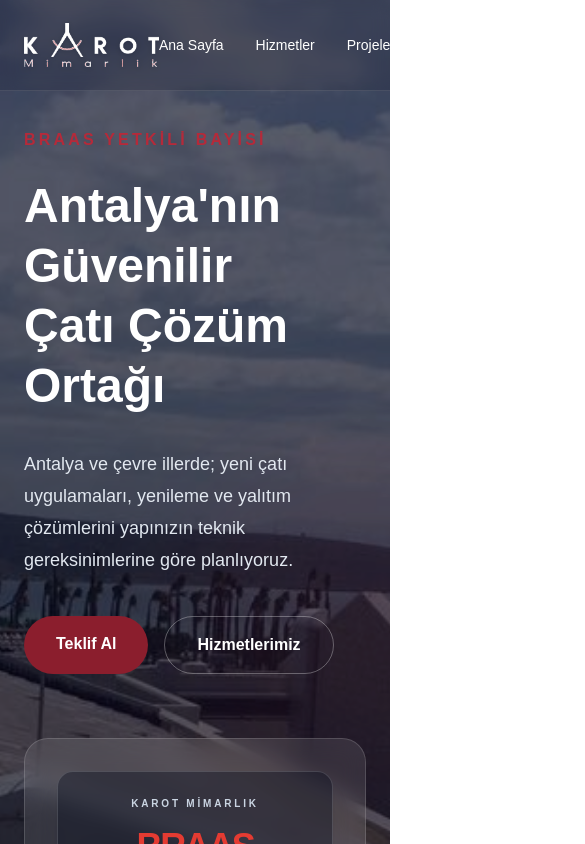
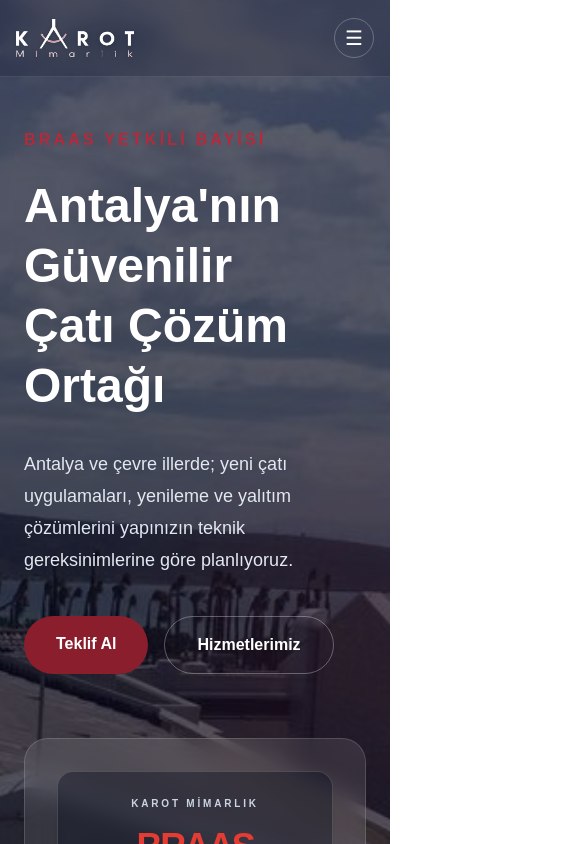
Before and after one commit to ataberko7/karotmimarlik, a Next.js app: page / in a window 390 px wide. Shown: the top 844 px of the page, 585 px wide, since content can reach past the window. Built offline with nearby package versions, Linux system fonts and the light colour scheme.

Commit message:
Improve responsive mobile navigation

```diff
--- a/components/LanguageToggle.tsx
+++ b/components/LanguageToggle.tsx
@@ -119,5 +119,5 @@ export default function LanguageToggle({ className = "" }: { className?: string
     return () => window.clearTimeout(timer);
   }, [locale, pathname]);
   const change = (next: Locale) => { if (next !== locale) setLocale(next); };
-  return <div aria-label="Language selector" className={`hidden items-center gap-1 text-[11px] font-bold sm:flex ${className}`}><button type="button" aria-label="Türkçe" aria-pressed={locale === "tr"} onClick={() => change("tr")} className={`relative flex items-center gap-1 px-1 py-2 transition ${locale === "tr" ? "text-white after:absolute after:bottom-0 after:left-1 after:right-1 after:h-px after:bg-[#D46A76]" : "text-white/55 hover:text-white"}`}><span aria-hidden="true" className="text-base leading-none">🇹🇷</span><span>TR</span></button><span aria-hidden="true" className="text-white/25">/</span><button type="button" aria-label="English" aria-pressed={locale === "en"} onClick={() => change("en")} className={`relative flex items-center gap-1 px-1 py-2 transition ${locale === "en" ? "text-white after:absolute after:bottom-0 after:left-1 after:right-1 after:h-px after:bg-[#D46A76]" : "text-white/55 hover:text-white"}`}><span aria-hidden="true" className="text-base leading-none">🇬🇧</span><span>EN</span></button></div>;
+  return <div aria-label="Language selector" className={`flex items-center gap-1 text-[11px] font-bold ${className}`}><button type="button" aria-label="Türkçe" aria-pressed={locale === "tr"} onClick={() => change("tr")} className={`relative flex items-center gap-1 px-1 py-2 transition ${locale === "tr" ? "text-white after:absolute after:bottom-0 after:left-1 after:right-1 after:h-px after:bg-[#D46A76]" : "text-white/55 hover:text-white"}`}><span aria-hidden="true" className="text-base leading-none">🇹🇷</span><span>TR</span></button><span aria-hidden="true" className="text-white/25">/</span><button type="button" aria-label="English" aria-pressed={locale === "en"} onClick={() => change("en")} className={`relative flex items-center gap-1 px-1 py-2 transition ${locale === "en" ? "text-white after:absolute after:bottom-0 after:left-1 after:right-1 after:h-px after:bg-[#D46A76]" : "text-white/55 hover:text-white"}`}><span aria-hidden="true" className="text-base leading-none">🇬🇧</span><span>EN</span></button></div>;
 }
--- a/components/Navbar.tsx
+++ b/components/Navbar.tsx
@@ -4,13 +4,15 @@ import Image from "next/image";
 import Link from "next/link";
 import company from "@/data/company";
 import LanguageToggle from "@/components/LanguageToggle";
+import { useState } from "react";
 
 export default function Navbar() {
+  const [open, setOpen] = useState(false);
   return (
     <header
       className="absolute left-0 top-0 z-[100] w-full border-b border-white/10 bg-slate-950/15 backdrop-blur-sm"
     >
-      <div className="relative mx-auto flex h-[90px] max-w-7xl items-center px-6">
+      <div className="relative mx-auto flex h-[76px] max-w-7xl items-center px-4 sm:h-[90px] sm:px-6">
 
         {/* Logo */}
         <Link href="/" className="shrink-0">
@@ -19,56 +21,56 @@ export default function Navbar() {
             alt="Karot Mimarlık"
             width={180}
             height={70}
-            className="brand-logo-readable h-auto w-[135px] object-contain md:w-[155px]"
+            className="brand-logo-readable h-auto w-[118px] object-contain sm:w-[135px] md:w-[155px]"
             priority
           />
         </Link>
 
         {/* Menü */}
-        <nav className="ml-auto mr-auto flex items-center gap-8 whitespace-nowrap text-sm font-medium text-white">
-          <Link
+        <nav className={`${open ? "flex" : "hidden"} absolute left-4 right-4 top-[68px] flex-col items-stretch gap-1 rounded-2xl border border-white/15 bg-[#344156]/95 p-3 text-sm font-medium text-white shadow-2xl backdrop-blur-xl sm:static sm:ml-auto sm:mr-auto sm:flex sm:flex-row sm:items-center sm:gap-8 sm:rounded-none sm:border-0 sm:bg-transparent sm:p-0 sm:shadow-none sm:backdrop-blur-none`}>
+          <Link onClick={() => setOpen(false)}
             href="/"
             className="transition-colors hover:text-[#B52A3A]"
           >
             Ana Sayfa
           </Link>
 
-          <Link
+          <Link onClick={() => setOpen(false)}
             href="/hizmetler"
             className="transition-colors hover:text-[#B52A3A]"
           >
             Hizmetler
           </Link>
 
-          <Link
+          <Link onClick={() => setOpen(false)}
             href="/projeler"
             className="transition-colors hover:text-[#B52A3A]"
           >
             Projeler
           </Link>
 
-          <Link
+          <Link onClick={() => setOpen(false)}
             href="/hakkimizda"
             className="transition-colors hover:text-[#B52A3A]"
           >
             Hakkımızda
           </Link>
 
-          <Link
+          <Link onClick={() => setOpen(false)}
             href="/kataloglar"
             className="transition-colors hover:text-[#B52A3A]"
           >
             Kataloglar
           </Link>
 
-          <Link
+          <Link onClick={() => setOpen(false)}
             href="/iletisim"
             className="transition-colors hover:text-[#B52A3A]"
           >
             İletişim
           </Link>
 
-          <span aria-hidden="true" className="h-5 w-px bg-white/25" />
+          <span aria-hidden="true" className="hidden h-5 w-px bg-white/25 sm:block" />
           <LanguageToggle />
         </nav>
 
@@ -77,10 +79,14 @@ export default function Navbar() {
           href={`https://wa.me/${company.whatsapp}`}
           target="_blank"
           rel="noopener noreferrer"
-          className="shrink-0 rounded-full bg-[#8B1E2D] px-5 py-2.5 text-sm font-semibold text-white transition hover:bg-[#721724]"
+          className="hidden shrink-0 rounded-full bg-[#8B1E2D] px-4 py-2.5 text-xs font-semibold text-white transition hover:bg-[#721724] sm:block sm:px-5 sm:text-sm"
         >
           WhatsApp
         </a>
+
+        <button type="button" aria-label={open ? "Menüyü kapat" : "Menüyü aç"} aria-expanded={open} onClick={() => setOpen(value => !value)} className="ml-auto inline-flex h-10 w-10 items-center justify-center rounded-full border border-white/25 text-white sm:hidden">
+          <span className="sr-only">Menü</span><span aria-hidden="true" className="text-xl leading-none">{open ? "×" : "☰"}</span>
+        </button>
 
       </div>
     </header>
```
